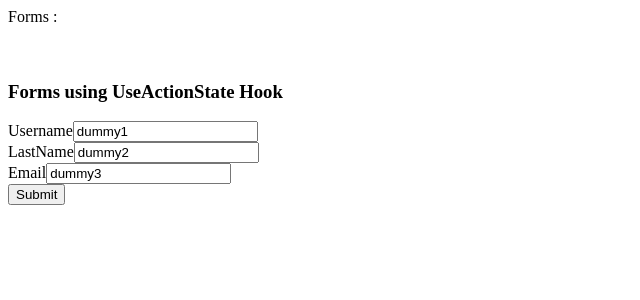
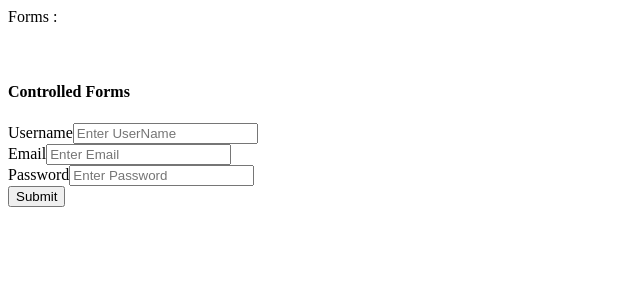
Before and after one commit to jayant636/React-19-Practice, a React (Vite) app: page / in a window 1280 px wide. Shown: the top 300 px of the page, without its empty margins (0-640 px from the left). Built offline with nearby package versions, Linux system fonts and the light colour scheme.

Commit message:
Controlled Forms

```diff
--- a/src/App.jsx
+++ b/src/App.jsx
@@ -1,14 +1,12 @@
 import React from "react";
 import Header from "./Header";
-import BasicForm from "./BasicForm";
-import Actionstateform from "./Actionstateform";
+import Controlledforms from "./Controlledforms";
 
 const App = () => {
   return (
     <>
       <Header />
-      {/* <BasicForm /> */}
-      <Actionstateform />
+      <Controlledforms />
     </>
   );
 };
--- /dev/null
+++ b/src/Controlledforms.jsx
@@ -0,0 +1,78 @@
+import React, { useState } from "react";
+
+const Controlledforms = () => {
+  const [formData, setFormData] = useState({
+    userName: "",
+    email: "",
+    password: "",
+  });
+
+  function changeHandler(e) {
+    e.preventDefault();
+    setFormData((prevFormData) => {
+      return {
+        ...prevFormData,
+        [e.target.name]: e.target.value,
+      };
+    });
+
+    console.log(formData);
+  }
+
+  function submitHandler(submitData) {
+    const data = Object.fromEntries(submitData);
+    console.log(data);
+  }
+
+  return (
+    <>
+      <h4>Controlled Forms</h4>
+      <form action={submitHandler}>
+        <div>
+          <label>
+            Username
+            <input
+              type="text"
+              name="userName"
+              placeholder="Enter UserName"
+              value={formData.userName}
+              onChange={changeHandler}
+            />
+          </label>
+        </div>
+
+        <div>
+          <label>
+            Email
+            <input
+              type="text"
+              placeholder="Enter Email"
+              name="email"
+              value={formData.email}
+              onChange={changeHandler}
+            />
+          </label>
+        </div>
+
+        <div>
+          <label>
+            Password
+            <input
+              type="text"
+              placeholder="Enter Password"
+              name="password"
+              value={formData.password}
+              onChange={changeHandler}
+            />
+          </label>
+        </div>
+
+        <div>
+          <button type="submit">Submit</button>
+        </div>
+      </form>
+    </>
+  );
+};
+
+export default Controlledforms;
```
